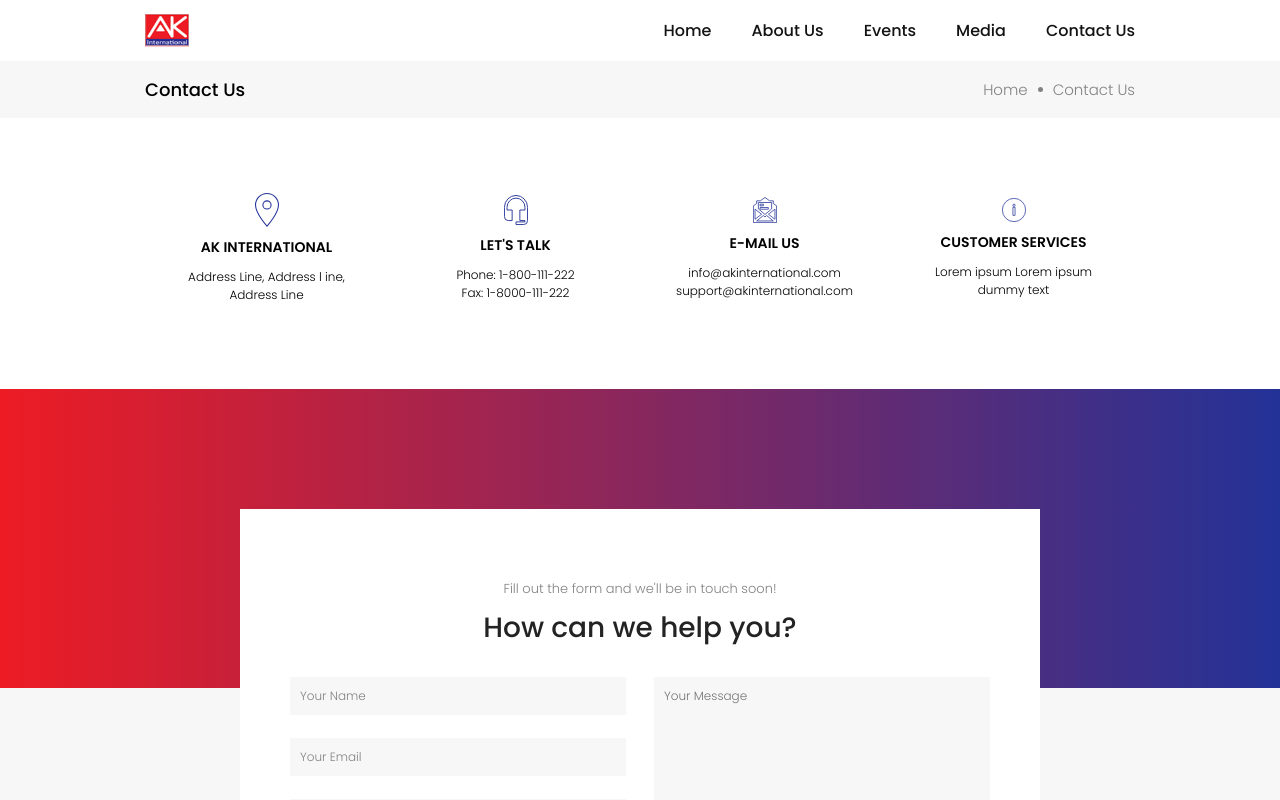
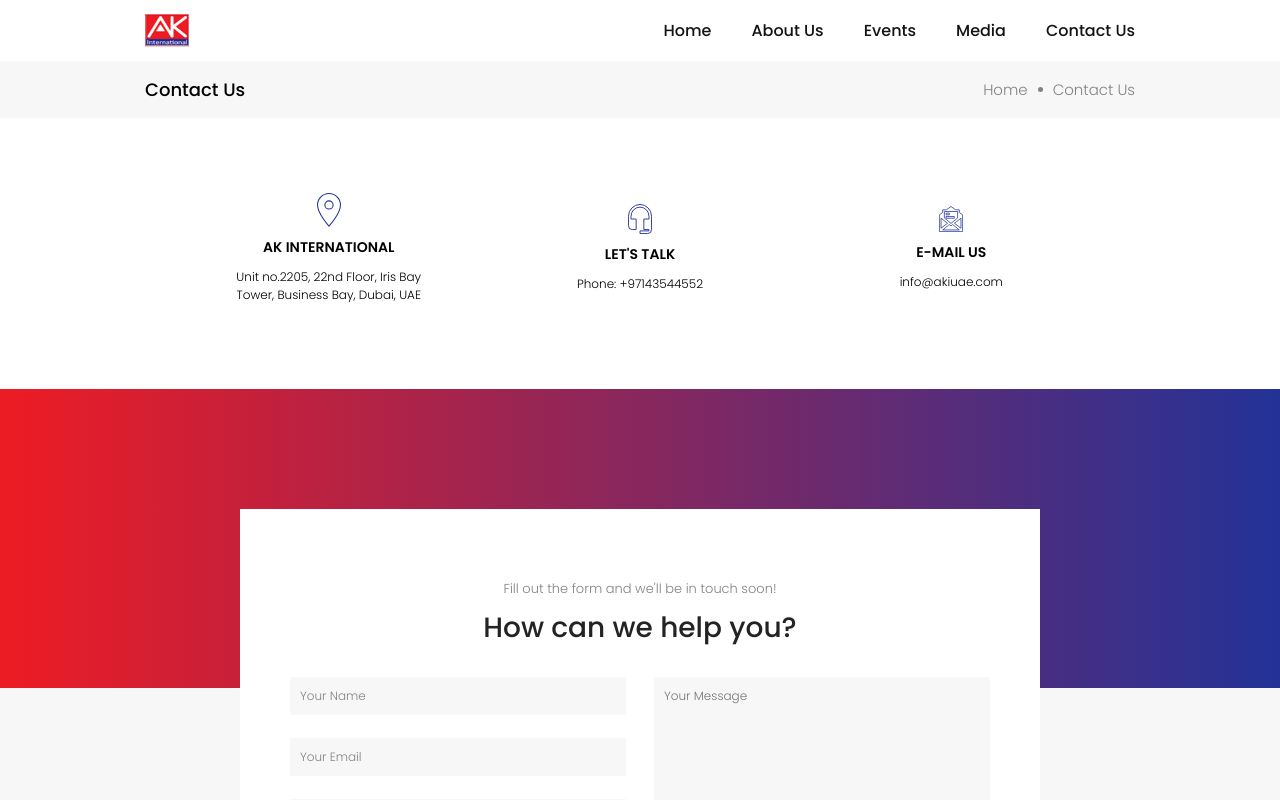
Before and after one commit to akash-kumar07/AK_dev, a React (Create React App) app: page /contactUs in a window 1280 px wide. Shown: the top 800 px of the page. Built offline with nearby package versions, Linux system fonts and the light colour scheme; a web font is replaced by a local one.

Commit message:
added data to the contact us page

```diff
--- a/src/Components/Footer/Footer.js
+++ b/src/Components/Footer/Footer.js
@@ -54,7 +54,7 @@ const Footer = () => {
             </p>
             <ul>
               <li>
-                <a href="#">
+                <a href="https://www.facebook.com/akiuae">
                   <svg
                     xmlns="http://www.w3.org/2000/svg"
                     width="20"
@@ -66,7 +66,7 @@ const Footer = () => {
                 </a>
               </li>
               <li>
-                <a href="#">
+                <a href="https://www.instagram.com/akiuae/?igshid=zvs4khv7mc0r">
                   <svg
                     xmlns="http://www.w3.org/2000/svg"
                     width="20"
@@ -80,7 +80,7 @@ const Footer = () => {
                 </a>
               </li>
               <li>
-                <a href="#">
+                <a href=" https://www.linkedin.com/company/ak-international-llc/mycompany/">
                   <svg
                     xmlns="http://www.w3.org/2000/svg"
                     width="20"
--- a/src/Containers/ContactUs/ContactUs.js
+++ b/src/Containers/ContactUs/ContactUs.js
@@ -28,31 +28,34 @@ export default function () {
           <div>
             <img src={Location} alt="location" />
             <p>ak international</p>
-            <p>Address Line, Address l ine, Address Line</p>
+            <p>
+              {" "}
+              Unit no.2205, 22nd Floor, Iris Bay Tower, Business Bay, Dubai, UAE
+            </p>
           </div>
           <div>
             <img src={headset} alt="headset" />
             <p>let's talk</p>
             <p>
-              Phone: 1-800-111-222
-              <br />
-              Fax: 1-8000-111-222
+              Phone: +97143544552
+              {/* <br />
+              Fax: 1-8000-111-222 */}
             </p>
           </div>
           <div>
             <img src={mail} alt="mail" />
             <p>e-mail us</p>
             <p>
-              info@akinternational.com
-              <br />
-              support@akinternational.com
+              info@akiuae.com
+              {/* <br />
+              support@akinternational.com */}
             </p>
           </div>
-          <div>
+          {/* <div>
             <img src={Info} alt="info" />
             <p>customer services</p>
             <p>Lorem ipsum Lorem ipsum dummy text</p>
-          </div>
+          </div> */}
         </div>
       </div>
       <div className={classes.contactUs}>
```
